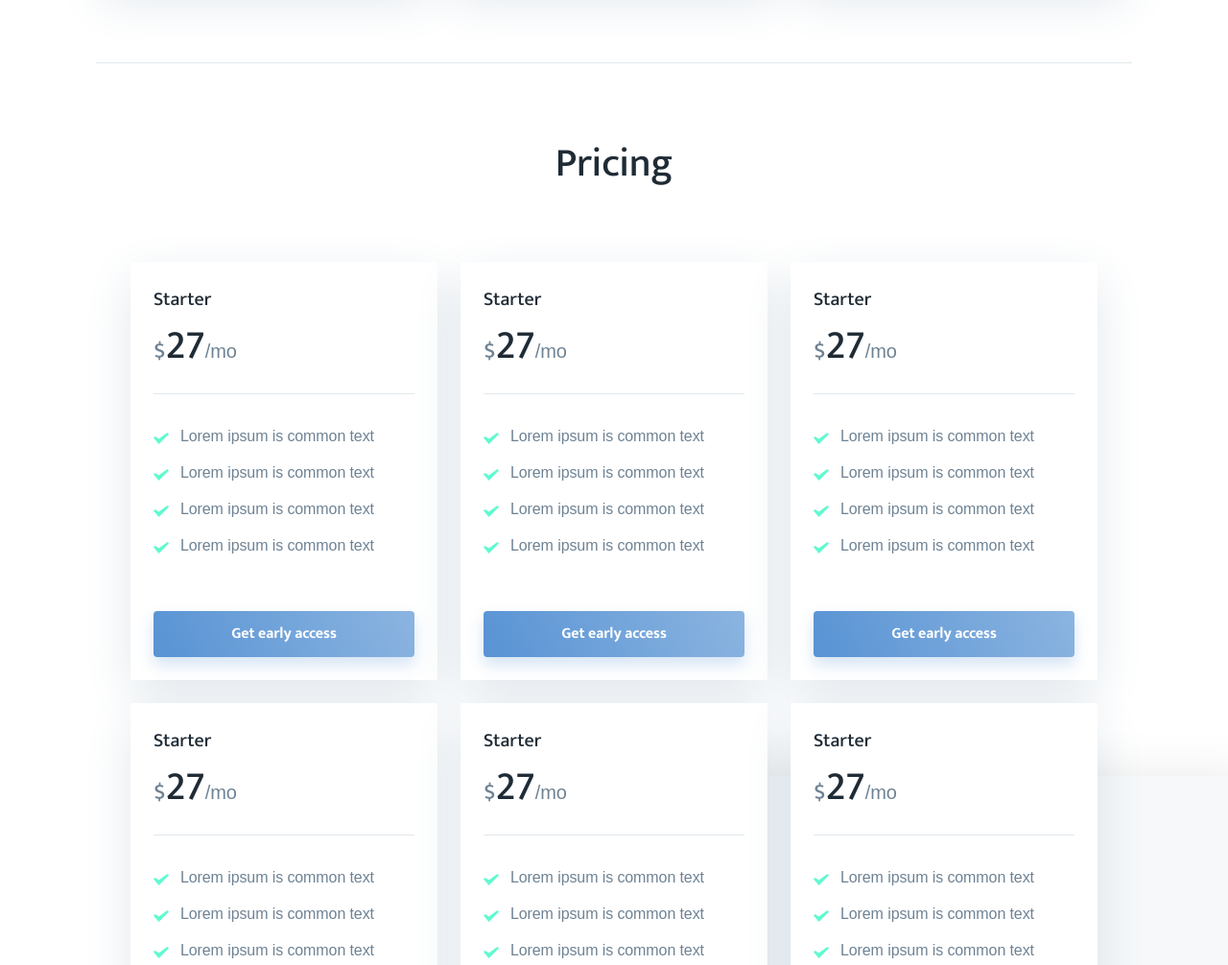
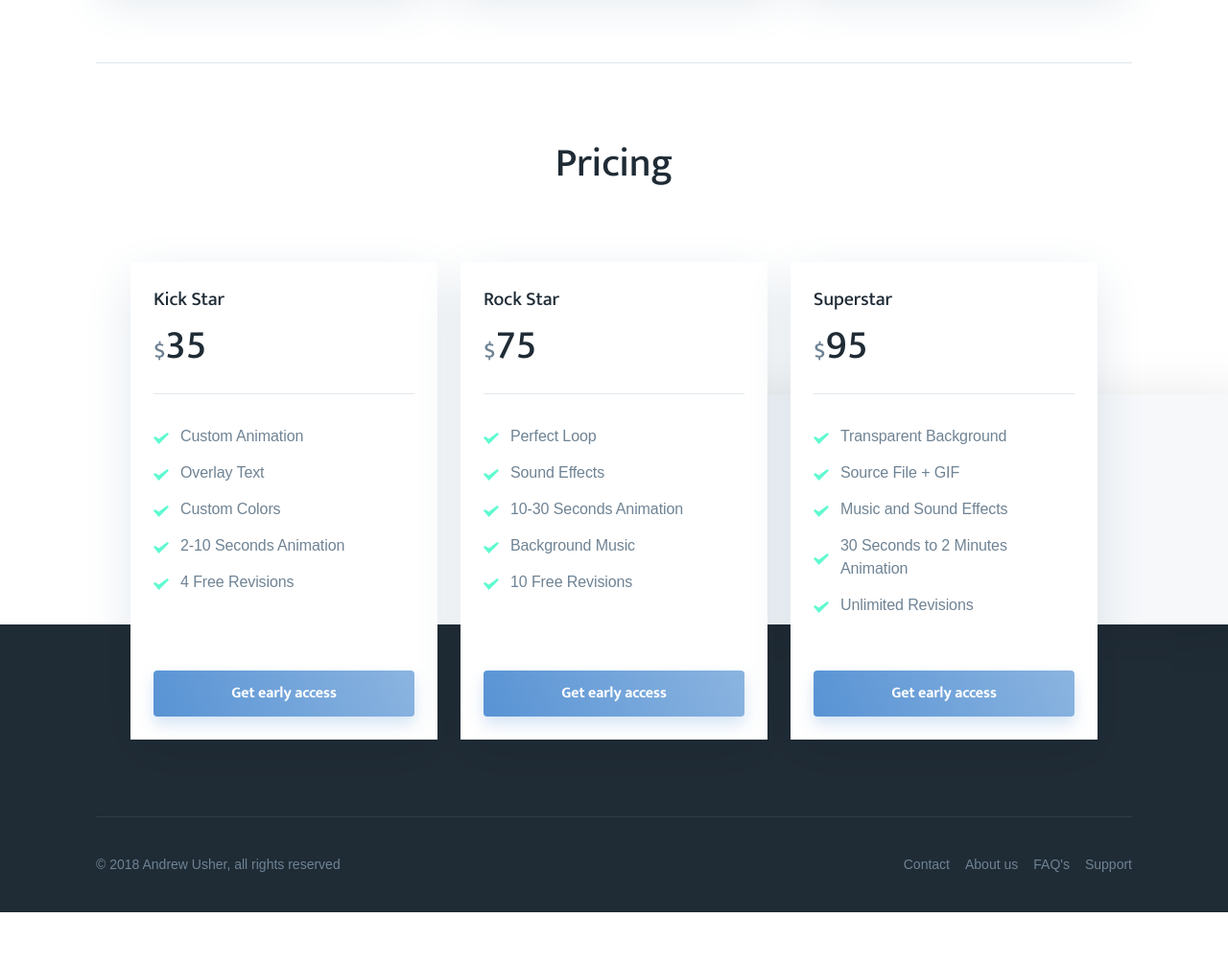
Before and after one commit to AndrewUsher/startup-landing-page, a website built with Parcel: page index.pug in a window 1280 px wide. Shown: the part 1593-2599 px from the top of the page at 96% size. After the commit the page ends 2544 px from the top, so only its background shows below. Built offline with nearby package versions, Linux system fonts and the light colour scheme; a web font is replaced by a local one.

Commit message:
Add ID to see pricing button and pricing container

```diff
--- a/src/includes/hero.pug
+++ b/src/includes/hero.pug
@@ -5,7 +5,7 @@ section.hero
           h1.hero-title.h2-mobile.mt-0 Welcome to TrueNorth Animation
           p.hero-paragraph We design custom motion graphics that will help you reach new customers. Professional motion design captures users’ attention and can mean 86% more conversions
           p.hero-cta
-            a.button.button-primary.button-shadow(href='#') Pricing and plans
+            a.button.button-primary.button-shadow#see-pricing(href='#') Pricing and plans
         .hero-illustration
           svg(width='528', height='413', viewBox='0 0 528 413', xmlns='http://www.w3.org/2000/svg')
             defs
--- a/src/includes/pricing-table.pug
+++ b/src/includes/pricing-table.pug
@@ -1,43 +1,19 @@
-mixin pricingTableCard
+mixin pricingTableCard(cardTitle = 'Starter', cardPrice = '35', cardListItems = ['Lorem Ipsum is common text'])
   .pricing-table
     .pricing-table-inner
       .pricing-table-main
         .pricing-table-header.is-revealing
-          .pricing-table-title.mt-12.mb-8
-            | Starter
+          .pricing-table-title.mt-12.mb-8= cardTitle
           .pricing-table-price.mb-32.pb-24
             span.pricing-table-price-currency.h4 $
-            span.pricing-table-price-amount.h2 27
-            | /mo
+            span.pricing-table-price-amount.h2= cardPrice
         ul.pricing-table-features.list-reset.text-xs.mt-24.mb-56
-          li.is-revealing
-            span.list-icon
-              svg(width='16', height='16', xmlns='http://www.w3.org/2000/svg')
-                path(fill='#5FFAD0', fill-rule='nonzero', d='M5.6 8.4L1.6 6 0 7.6 5.6 14 16 3.6 14.4 2z')
-            span
-              | Lorem ipsum is common
-              | text
-          li.is-revealing
-            span.list-icon
-              svg(width='16', height='16', xmlns='http://www.w3.org/2000/svg')
-                path(fill='#5FFAD0', fill-rule='nonzero', d='M5.6 8.4L1.6 6 0 7.6 5.6 14 16 3.6 14.4 2z')
-            span
-              | Lorem ipsum is common
-              | text
-          li.is-revealing
-            span.list-icon
-              svg(width='16', height='16', xmlns='http://www.w3.org/2000/svg')
-                path(fill='#5FFAD0', fill-rule='nonzero', d='M5.6 8.4L1.6 6 0 7.6 5.6 14 16 3.6 14.4 2z')
-            span
-              | Lorem ipsum is common
-              | text
-          li.is-revealing
-            span.list-icon
-              svg(width='16', height='16', xmlns='http://www.w3.org/2000/svg')
-                path(fill='#5FFAD0', fill-rule='nonzero', d='M5.6 8.4L1.6 6 0 7.6 5.6 14 16 3.6 14.4 2z')
-            span
-              | Lorem ipsum is common
-              | text
+          each listItem in cardListItems
+            li.is-revealing
+              span.list-icon
+                svg(width='16', height='16', xmlns='http://www.w3.org/2000/svg')
+                  path(fill='#5FFAD0', fill-rule='nonzero', d='M5.6 8.4L1.6 6 0 7.6 5.6 14 16 3.6 14.4 2z')
+              span= listItem
       .pricing-table-cta.is-revealing
         a.button.button-primary.button-shadow.button-block(href='#') Get early access
 
@@ -50,16 +26,13 @@ mixin pricingTableCard
 
 
 
-section.pricing.section
+section.pricing.section#pricing-section
   .section-square
   .container
     .pricing-inner.section-inner.has-top-divider
       h2.section-title.mt-0.text-center
         | Pricing
       .pricing-tables-wrap
-        +pricingTableCard()
-        +pricingTableCard()
-        +pricingTableCard()
-        +pricingTableCard()
-        +pricingTableCard()
-        +pricingTableCard()
+        +pricingTableCard('Kick Star', '35', ['Custom Animation', 'Overlay Text', 'Custom Colors', '2-10 Seconds Animation', '4 Free Revisions'])
+        +pricingTableCard('Rock Star', '75', ['Perfect Loop', 'Sound Effects', '10-30 Seconds Animation', 'Background Music', '10 Free Revisions'])
+        +pricingTableCard('Superstar', '95', ['Transparent Background', 'Source File + GIF', 'Music and Sound Effects', '30 Seconds to 2 Minutes Animation', 'Unlimited Revisions'])
```
